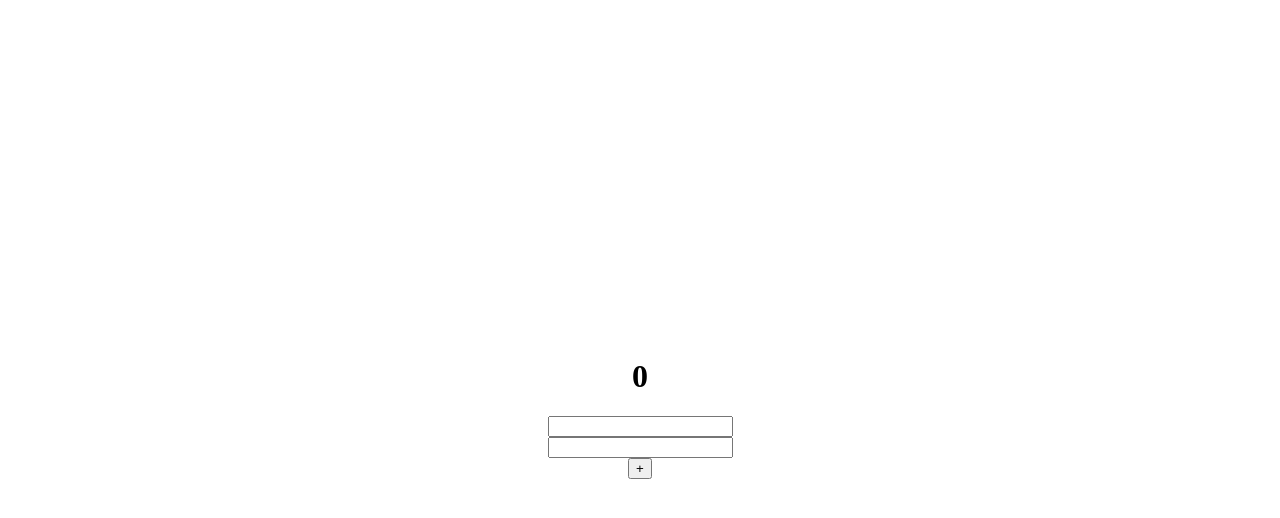
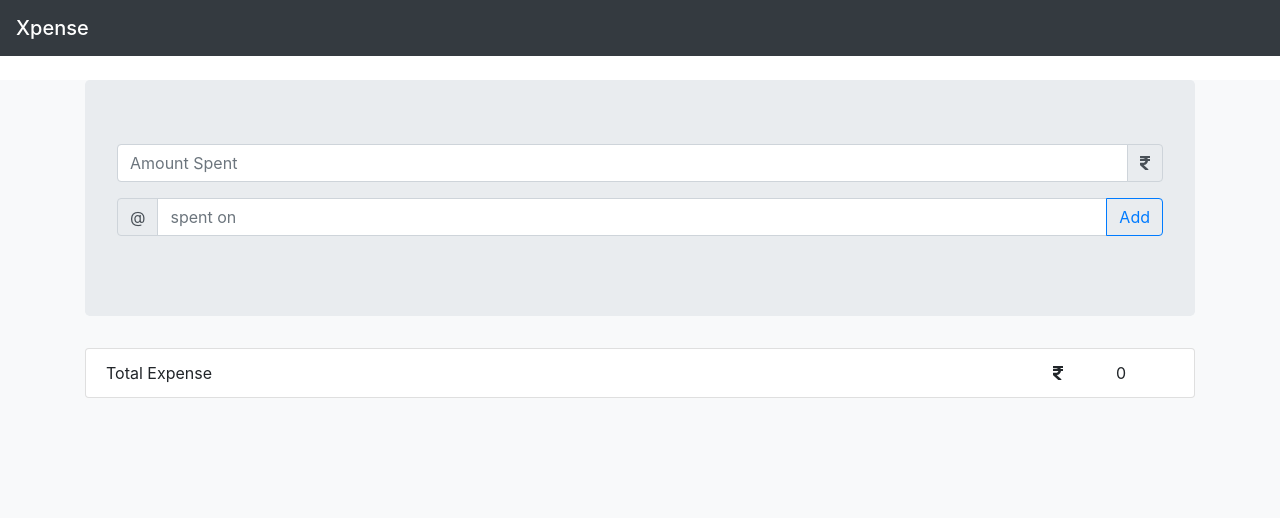
Before and after one commit to imabhinavagarwal/trackMyExpenses, a plain HTML site: page index.html in a window 1280 px wide. Drawn offline with nearby package versions, Linux system fonts and the light colour scheme.

Commit message:
till 12th video with perosnalization

```diff
--- a/index.html
+++ b/index.html
@@ -5,23 +5,75 @@
     <meta http-equiv="X-UA-Compatible" content="IE=edge">
     <meta name="viewport" content="width=device-width, initial-scale=1.0">
     <title>Personal Expense</title>
-    <style>
-        body{
-            display: flex;
-            justify-content: center;
-            flex-direction: column;
-            align-items: center;
-            height: 100vh;
-        }
-    </style>
+    <link
+        rel="stylesheet"
+        href="https://stackpath.bootstrapcdn.com/bootstrap/4.3.1/css/bootstrap.min.css"
+		integrity="sha384-ggOyR0iXCbMQv3Xipma34MD+dH/1fQ784/j6cY/iJTQUOhcWr7x9JvoRxT2MZw1T"
+        crossorigin="anonymous"
+    />
+    <script
+		defer
+		src="https://use.fontawesome.com/releases/v5.7.2/js/all.js"
+		integrity="sha384-0pzryjIRos8mFBWMzSSZApWtPl/5++eIfzYmTgBBmXYdhvxPc+XcFEk+zJwDgWbP"
+		crossorigin="anonymous"
+	></script>
 </head>
 <body>
-    <h1 id="totalExpenseHeading"></h1>
-    <input id="inputAmount", type="text">
-    <input id="inputDesc", type="text">
-    <div id="expenseTable"></div>
-
-    <button id="btnAddExpense">+</button>
+    <nav class="navbar navbar-dark bg-dark">
+        <span class="navbar-brand mb-0 h1">Xpense</span>
+    </nav>
+    <div class="container-fluid bg-light" style="min-height: 100vh;">
+        <div class="container">
+            <div class="jumbotron mt-4">
+                <div class="input-group mb-3">
+                    <input
+                        id="inputAmount"
+                        type="text"
+                        class="form-control"
+                        placeholder="Amount Spent"
+                        aria-placeholder="Amount Spent"
+                        aria-describedby="spent in rupees"
+                    />
+                    <div class="input-group-append">
+                        <span class="input-group-text" id="spent in rupee">
+                            <i class="fas fa-rupee-sign"></i>
+                        </span>
+                    </div>
+                </div>
+                <div class="input-group mb-3">
+                    <div class="input-group-prepend">
+                        <span class="input-group-text" id="spent at">@</span>
+                    </div>
+                    <input
+                        id="inputDesc"
+                        type="text"
+                        class="form-control"
+                        placeholder="spent on"
+                        aria-placeholder="spent on"
+                        aria-describedby="spent at"
+                    />
+                    <div class="input-group-append">
+                        <button type="button" class="btn btn-outline-primary" id="button-addon2">Add</button>
+                    </div>
+                </div>
+            </div>
+            <div>
+                <ul class="list-group" id="expenseTable">
+                </ul>
+                <ul class="list-group">
+                    <li class="list-group-item d-flex justify-content-between">
+                        <div class="d-flex flex-column">
+                            Total Expense
+                        </div>
+                        <div>
+                            <i class="fas fa-rupee-sign"></i>
+                            <span class="px-5" id="totalExpenseHeading"></span>
+                        </div>
+                    </li>
+                </ul>
+            </div>
+        </div>
+    </div>
     <script>
         //get heading element
         const totalExpenseEl = document.querySelector("#totalExpenseHeading");
@@ -53,35 +105,52 @@
             const expense = parseInt(inputValue, 10);
 
             //add to object
-            expenseItem.expense = expense;
+            expenseItem.amount = expense;
             expenseItem.description = descValue;
 
             //add to total expense
             totalExpense = totalExpense + expense;
 
             //set heading element to total expense
-            const someText = `The expense for this month is ${totalExpense}`;
+            const someText = `${totalExpense}`;
             totalExpenseEl.textContent = someText;
 
             expenseItem.totalExpense = totalExpense;
 
             allExpenses.push(expenseItem);
-            console.clear();
-            console.table(allExpenses);
 
             //show the table here\
-            const allExpenseHtml = allExpenses.map(expense => {
-                return `<div>${expense.expense} :: ${expense.description}</div>`;
-            }).join('');
+            const allExpenseHtml = allExpenses.map(expenseItem => createItemList(expenseItem)).join('');
+            console.clear();
+            console.log(allExpenseHtml);
             expenseTableEl.innerHTML = allExpenseHtml;
-            console.log(allExpenseHtml);
+            inputExpenseEl.value = "";
+            inputDescEl.value = "";
         }
 
         //get the button element
-        const buttonEl = document.querySelector("#btnAddExpense");
+        const buttonEl = document.querySelector("#button-addon2");
 
         //listen to click event
         buttonEl.addEventListener("click", addExpenseToTotal, false);
+
+        //View layer
+        function createItemList({ description, amount }) {
+            return `
+                <li class="list-group-item d-flex justify-content-between">
+                        <div class="d-flex flex-column">
+                            ${description}
+                            <small class="text-muted">Feb 4, 2022</small>
+                        </div>
+                        <div>
+                            <span class="px-5">${amount}</span>
+                            <button type="button" class="btn btn-outline-danger btn-sm">
+                                <i class="fas fa-trash-alt"></i>
+                            </button>
+                        </div>
+                    </li>
+                `;
+        }
     </script>
 </body>
 </html>
```
Also changed, not shown: design.html (+2 -2 lines).
